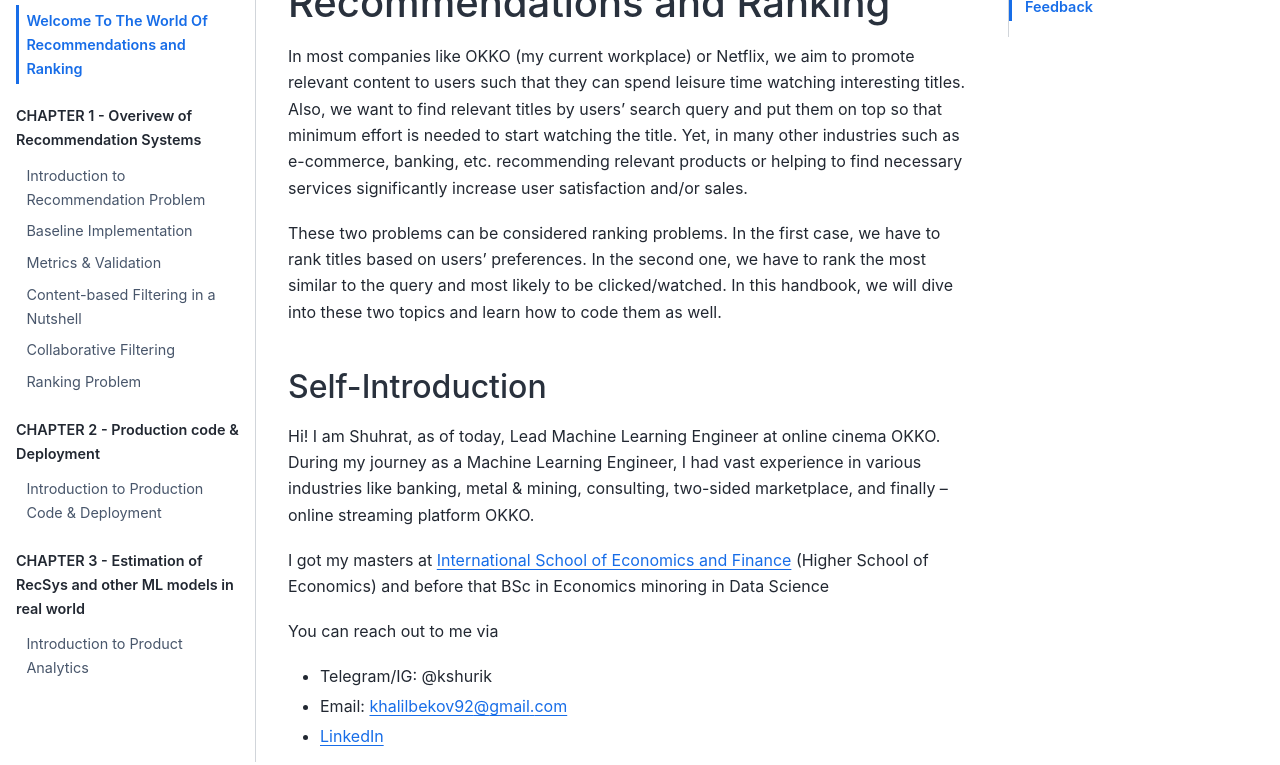
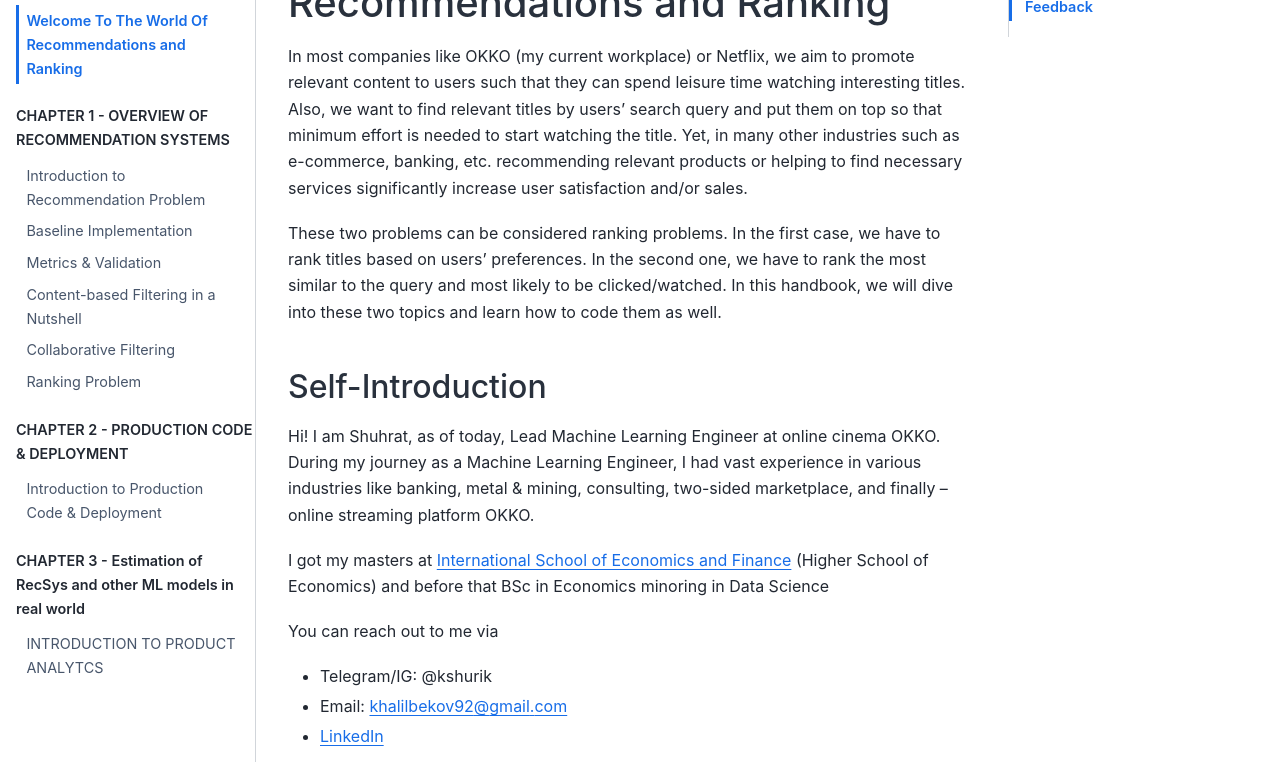
Before and after one commit to kshurik/rekkobook, a Jupyter Book: the page built from docs/index.md, in a window 1280 px wide. Shown: the part 138-903 px from the top of the page. Built offline with Jupyter Book 1.0.4 settings and Sphinx 7.4.7 and the Sphinx Book theme 1.1.4, drawn with Linux system fonts in a browser that asks for light colours; pages that are not in the unit, such as notebooks, are missing from menus.

Commit message:
uppercased chapter names

```diff
--- a/docs/_toc.yml
+++ b/docs/_toc.yml
@@ -4,7 +4,7 @@
 format: jb-book
 root: index
 parts:
-- caption: CHAPTER 1 - Overivew of Recommendation Systems
+- caption: CHAPTER 1 - OVERVIEW OF RECOMMENDATION SYSTEMS
   chapters:
   - file: chapter1/intro_to_rekko
     title: Introduction to Recommendation Problem
@@ -20,11 +20,11 @@ parts:
     title: Ranking Problem in Machine Learning
   - file: chapter2/full_pipeline
     title: Full Pipeline of the Two-level RecSys
-- caption: CHAPTER 2 - Production code & Deployment
+- caption: CHAPTER 2 - PRODUCTION CODE & DEPLOYMENT
   chapters:
   - file: chapter2/intro_to_deployment
     title: Introduction to Production Code & Deployment
 - caption: CHAPTER 3 - Estimation of RecSys and other ML models in real world
   chapters:
   - file: chapter3/intro_to_analytics
-    title: Introduction to Product Analytics
+    title: INTRODUCTION TO PRODUCT ANALYTCS
```
